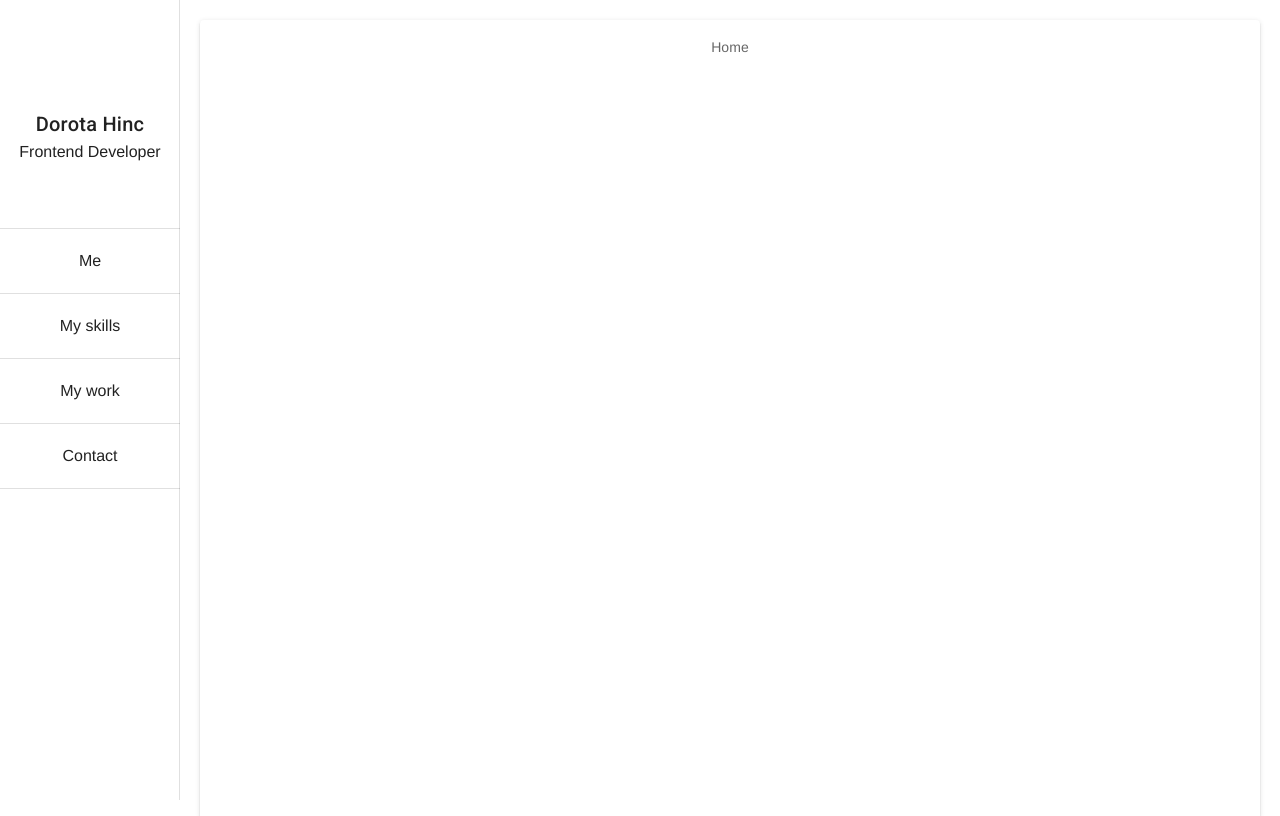
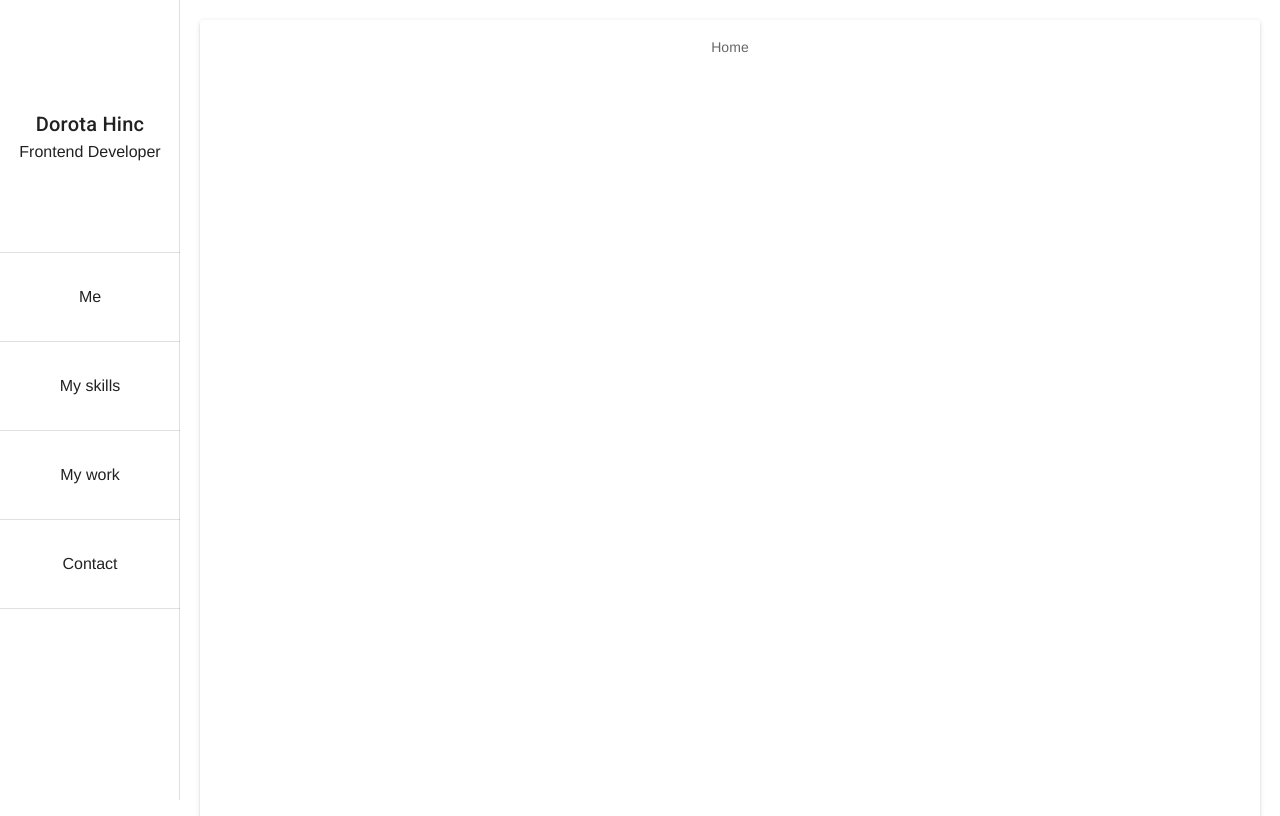
Before and after one commit to Willo0ow/portfolio, a Vue app: page / in a window 1280 px wide. Shown: the top 816 px of the page. Built offline with nearby package versions, Linux system fonts and the light colour scheme.

Commit message:
nav item height depends on window Height

```diff
--- a/src/components/NavigationSideBar.vue
+++ b/src/components/NavigationSideBar.vue
@@ -43,14 +43,10 @@ export default {
   },
   computed: {
     itemHeight() {
-      switch (this.$root.breakpoint) {
-        case "xs" || "sm":
-          return "two-line";
-        case "md" || "lg" || "xl":
-          return "three-line";
-        default:
-          return "two-line";
+      if (this.$root.windowHeight > 700) {
+        return "three-line";
       }
+      return "two-line";
     },
   },
   methods: {
```
